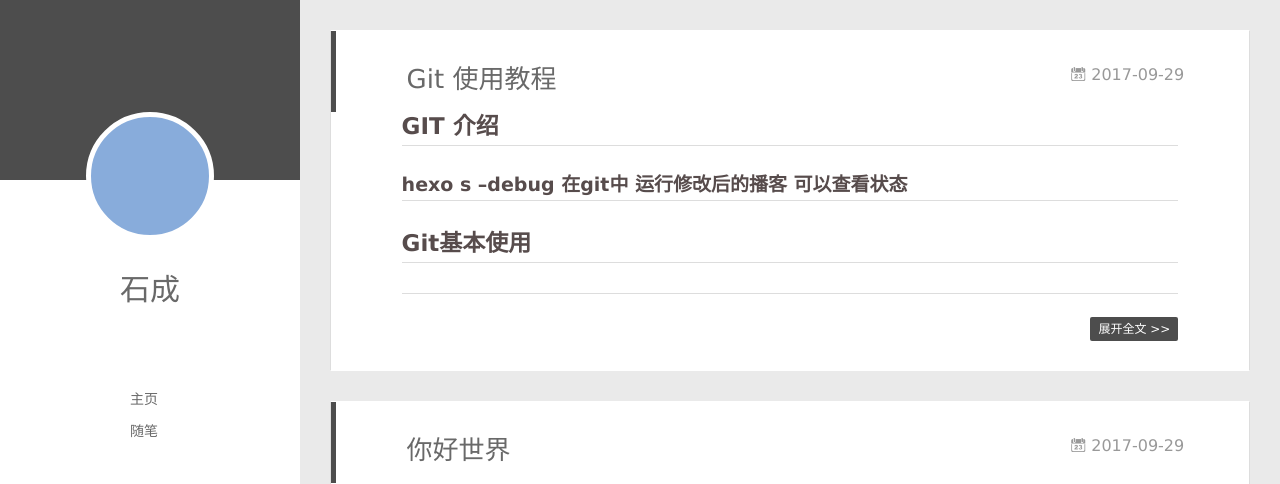
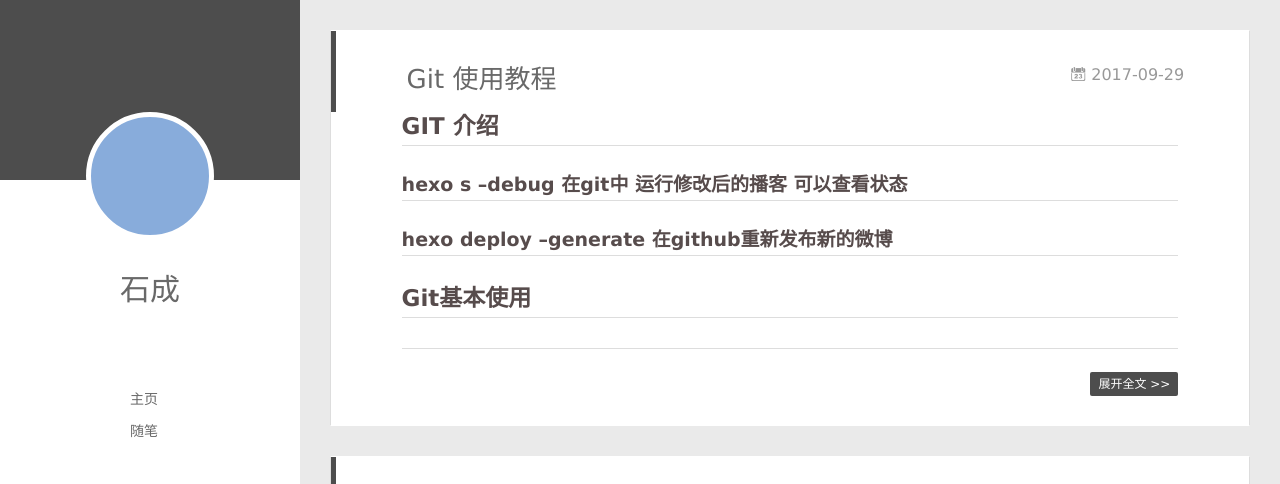
Before and after one commit to s1105036562/s1105036562.github.io, a plain HTML site: page index.html in a window 1280 px wide. Shown: the top 484 px of the page. Drawn offline with Linux system fonts and the light colour scheme; no server answers.

Commit message:
Site updated: 2017-10-07 19:33:44

```diff
--- a/index.html
+++ b/index.html
@@ -171,7 +171,7 @@
 
     <div class="article-entry" itemprop="articleBody">
 
-        <h2 id="GIT-介绍"><a href="#GIT-介绍" class="headerlink" title="GIT 介绍"></a>GIT 介绍</h2><h3 id="hexo-s-–debug-在git中-运行修改后的播客-可以查看状态"><a href="#hexo-s-–debug-在git中-运行修改后的播客-可以查看状态" class="headerlink" title="hexo s –debug 在git中 运行修改后的播客 可以查看状态"></a>hexo s –debug 在git中 运行修改后的播客 可以查看状态</h3><h2 id="Git基本使用"><a href="#Git基本使用" class="headerlink" title="Git基本使用"></a>Git基本使用</h2>
+        <h2 id="GIT-介绍"><a href="#GIT-介绍" class="headerlink" title="GIT 介绍"></a>GIT 介绍</h2><h3 id="hexo-s-–debug-在git中-运行修改后的播客-可以查看状态"><a href="#hexo-s-–debug-在git中-运行修改后的播客-可以查看状态" class="headerlink" title="hexo s –debug 在git中 运行修改后的播客 可以查看状态"></a>hexo s –debug 在git中 运行修改后的播客 可以查看状态</h3><h3 id="hexo-deploy-–generate-在github重新发布新的微博"><a href="#hexo-deploy-–generate-在github重新发布新的微博" class="headerlink" title="hexo deploy –generate 在github重新发布新的微博"></a>hexo deploy –generate 在github重新发布新的微博</h3><h2 id="Git基本使用"><a href="#Git基本使用" class="headerlink" title="Git基本使用"></a>Git基本使用</h2>
 
 
 
```
Also changed, not shown: 2017/09/29/git/index.html (+5 -5 lines).
